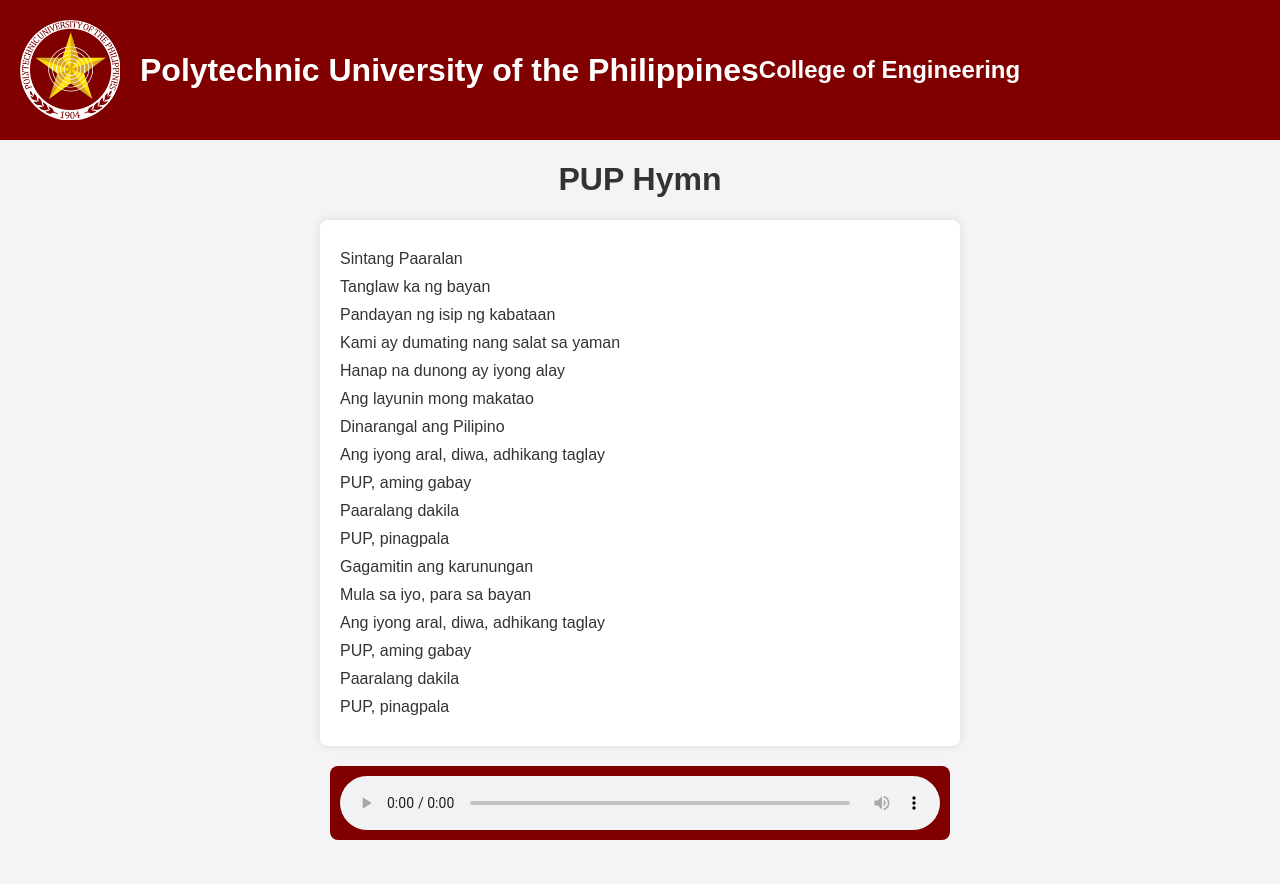
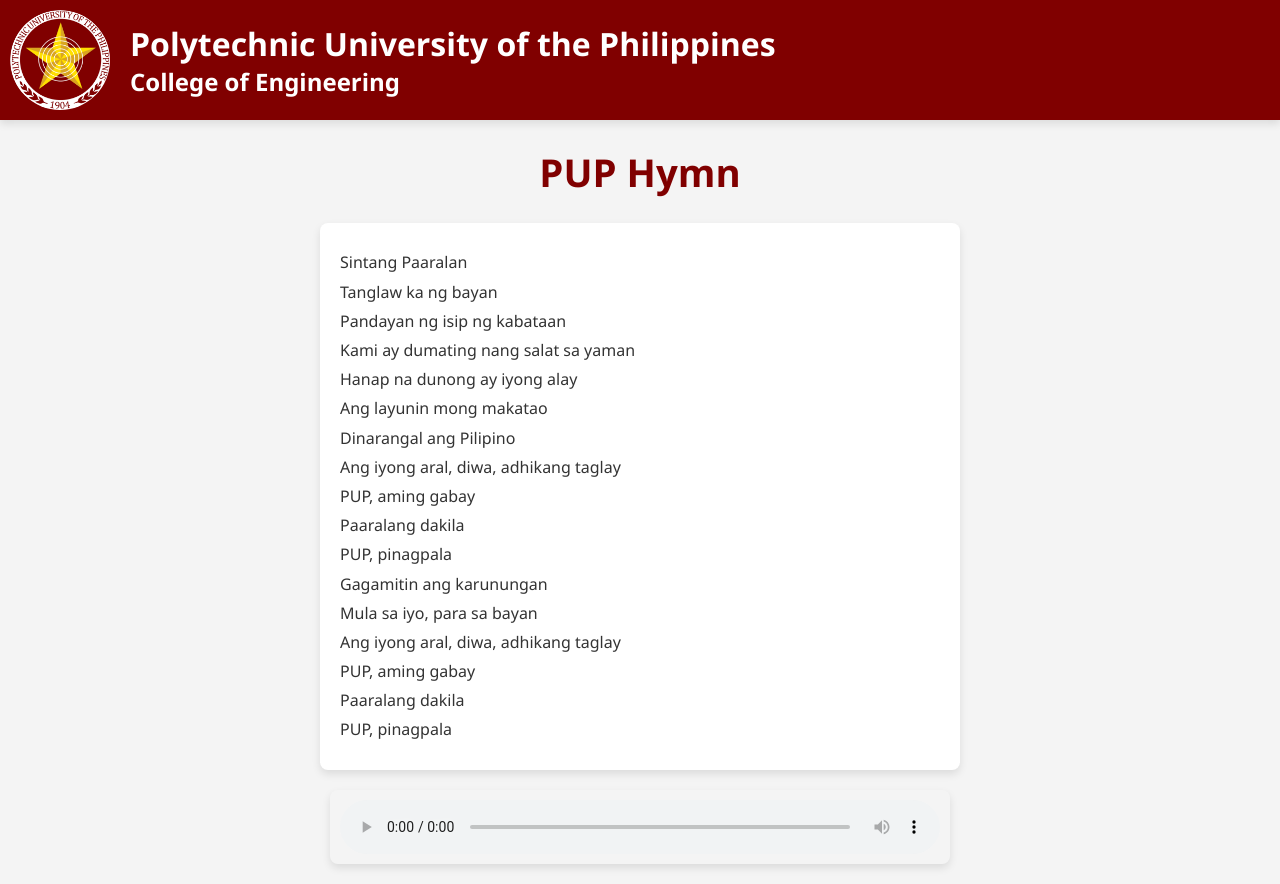
Before and after one commit to whatataps123/pup-hymn, a plain HTML site: page index.html in a window 1280 px wide. Before the commit the page ends 860 px from the top, so only its background shows below. Drawn offline with Linux system fonts and the light colour scheme.

Commit message:
style: changes on header and lyrics color

```diff
--- a/index.html
+++ b/index.html
@@ -13,8 +13,10 @@
     <script src="index.js"></script>
     <div class="header">
         <img src="pup_logo.png" alt="PUP Logo" width="100" height="100">
+        <div>
             <h1>Polytechnic University of the Philippines</h1>
             <h2>College of Engineering</h2>
+        </div>
     </div>
 
     <div class="title">
@@ -30,17 +32,16 @@
         <p data-time="35">Ang layunin mong makatao</p>
         <p data-time="41">Dinarangal ang Pilipino</p>
         <p data-time="48">Ang iyong aral, diwa, adhikang taglay</p>
-            <p data-time="52">PUP, aming gabay</p>
+        <p data-time="53">PUP, aming gabay</p>
         <p data-time="56">Paaralang dakila</p>
         <p data-time="63">PUP, pinagpala</p>
         <p data-time="68">Gagamitin ang karunungan</p>
         <p data-time="73">Mula sa iyo, para sa bayan</p>
         <p data-time="81">Ang iyong aral, diwa, adhikang taglay</p>
         <p data-time="86">PUP, aming gabay</p>
-            <p data-time="91">Paaralang dakila</p>
+        <p data-time="89">Paaralang dakila</p>
         <p data-time="96">PUP, pinagpala</p>
     </div>
-
 
     <audio id="audio" controls autoplay loop>
         <source src="pup_hymn.mp3" type="audio/mpeg">
--- a/style.css
+++ b/style.css
@@ -1,5 +1,5 @@
 body {
-    font-family: Arial, sans-serif;
+    font-family: 'Segoe UI', Tahoma, Geneva, Verdana, sans-serif;
     margin: 0;
     padding: 0;
     background-color: #f4f4f4;
@@ -9,29 +9,38 @@
 .header {
     background-color: #800000;
     color: white;
-    padding: 20px;
+    padding: 10px;
     text-align: left;
     display: flex;
     align-items: center;
+    box-shadow: 0 4px 8px rgba(0, 0, 0, 0.1);
 }
 
 .header img {
     margin-right: 20px;
+    border-radius: 50%;
+}
+
+.header h1, .header h2 {
+    margin: 0;
 }
 
 .title {
     text-align: center;
     margin: 20px 0;
+    font-size: 1.2em;
+    color: #800000;
 }
 
 .lyrics {
     max-width: 600px;
-    margin: 0 auto;
+    margin: 20px auto;
     padding: 20px;
     background-color: white;
-    box-shadow: 0 0 10px rgba(0, 0, 0, 0.1);
+    box-shadow: 0 4px 8px rgba(0, 0, 0, 0.1);
     border-radius: 8px;
     overflow-y: auto;
+    line-height: 1.2;
 }
 
 .lyrics p {
@@ -39,7 +48,9 @@
 }
 
 .lyrics p.highlight {
-    background-color: yellow;
+    color: #c1121f;
+    font-weight: bold;
+    font-size: 1.1em;
 }
 
 audio {
@@ -48,8 +59,8 @@
     width: 100%;
     max-width: 600px;
     outline: none;
-    background-color: #800000;
     color: white;
     border-radius: 8px;
     padding: 10px;
+    box-shadow: 0 4px 8px rgba(0, 0, 0, 0.1);
 }
```
Lines whose indentation alone changed are shown as unchanged.
